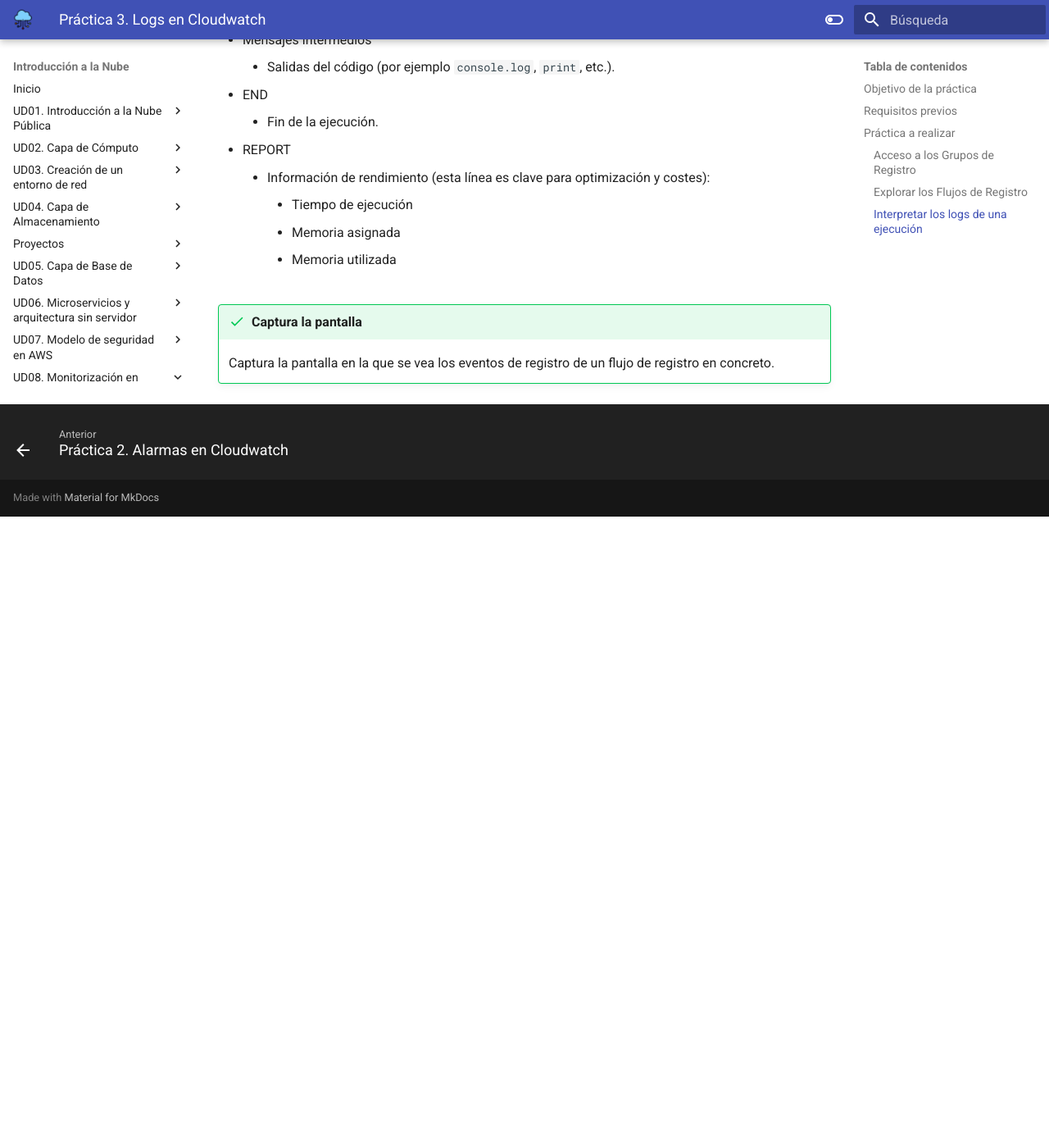
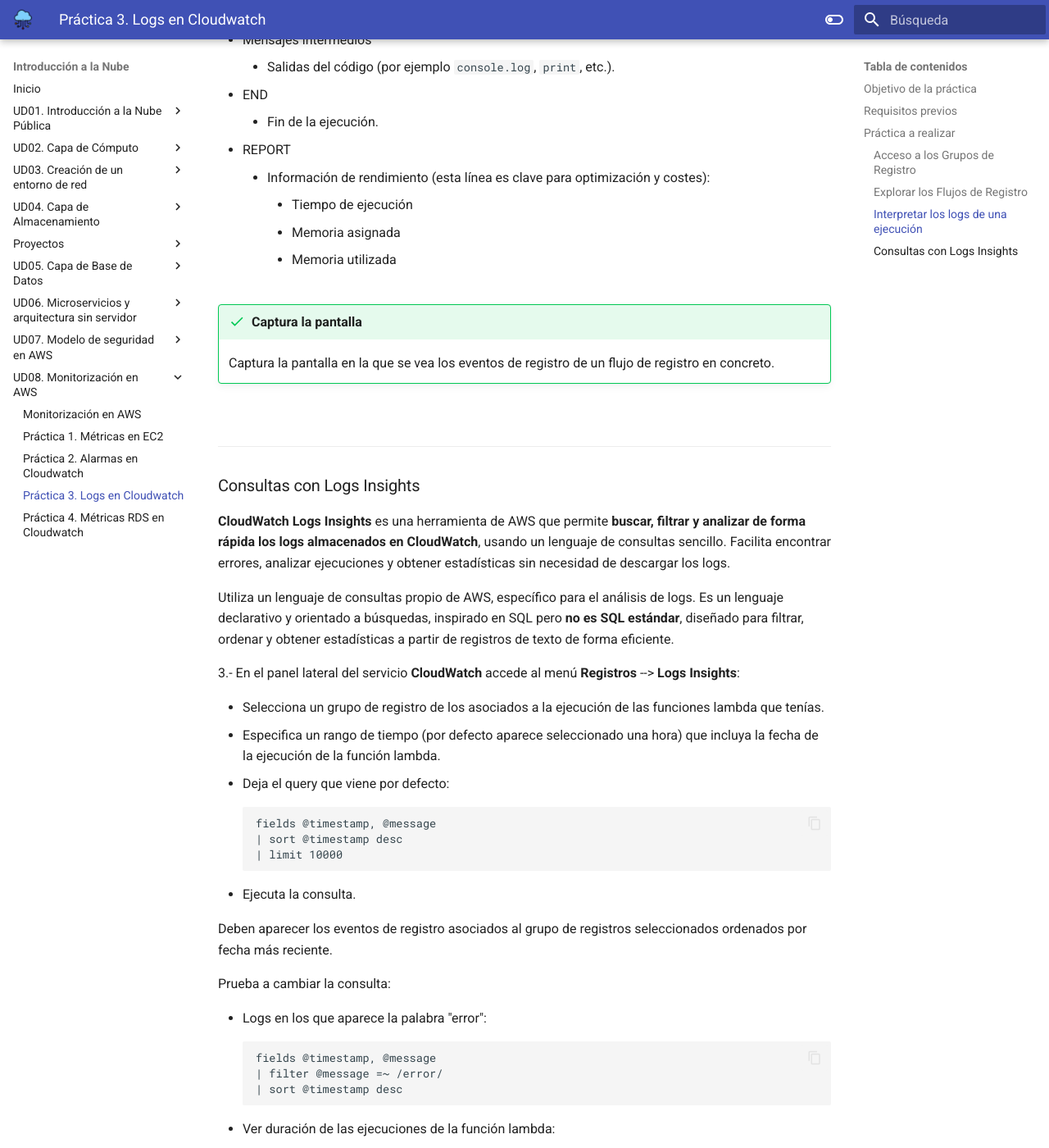
Before and after one commit to IES-CAMP-DE-MORVEDRE/optativa-cloud, an MkDocs documentation site: the page built from docs/ud08/practica3.md, in a window 1280 px wide and 1400 px high, scrolled down 2305 px. Shown: the whole window at 82% size. Built offline with MkDocs 1.6.1 and Material for MkDocs 9.7.7, drawn with Linux system fonts in a browser that asks for light colours; before the commit the page ends 2935 px from its top, so only the background shows below that; some of the changed text lies outside the part shown.

Commit message:
Práctica 4 ud08

````diff
--- a/docs/ud08/practica2.md
+++ b/docs/ud08/practica2.md
@@ -1,4 +1,4 @@
-# Práctica 2. Alarmas
+# Práctica 2. Alarmas en CloudWatch
 
 Creación de alarmas asociadas a EC2
 
--- a/docs/ud08/practica3.md
+++ b/docs/ud08/practica3.md
@@ -1,4 +1,4 @@
-# Práctica 3. Logs
+# Práctica 3. Logs en CloudWacth
 
 Visualización de logs en CloudWacth
 
@@ -89,3 +89,45 @@
 
 !!! success "Captura la pantalla"
     Captura la pantalla en la que se vea los eventos de registro de un flujo de registro en concreto.
+
+<br>
+
+---
+
+### Consultas con Logs Insights
+
+**CloudWatch Logs Insights** es una herramienta de AWS que permite **buscar, filtrar y analizar de forma rápida los logs almacenados en CloudWatch**, usando un lenguaje de consultas sencillo. Facilita encontrar errores, analizar ejecuciones y obtener estadísticas sin necesidad de descargar los logs.
+
+Utiliza un lenguaje de consultas propio de AWS, específico para el análisis de logs. Es un lenguaje declarativo y orientado a búsquedas, inspirado en SQL pero **no es SQL estándar**, diseñado para filtrar, ordenar y obtener estadísticas a partir de registros de texto de forma eficiente.
+
+3.- En el panel lateral del servicio **CloudWatch** accede al menú **Registros** --> **Logs Insights**:
+
+- Selecciona un grupo de registro de los asociados a la ejecución de las funciones lambda que tenías.
+- Especifica un rango de tiempo (por defecto aparece seleccionado una hora) que incluya la fecha de la ejecución de la función lambda.
+- Deja el query que viene por defecto:
+```
+fields @timestamp, @message
+| sort @timestamp desc
+| limit 10000
+```
+- Ejecuta la consulta.
+
+Deben aparecer los eventos de registro asociados al grupo de registros seleccionados ordenados por fecha más reciente.
+
+Prueba a cambiar la consulta:
+
+- Logs en los que aparece la palabra "error":
+```
+fields @timestamp, @message
+| filter @message =~ /error/
+| sort @timestamp desc
+```
+- Ver duración de las ejecuciones de la función lambda:
+```
+filter @type = "REPORT"
+| stats avg(@duration), max(@duration)
+```
+
+
+!!! success "Captura la pantalla"
+    Captura la pantalla en la que se vea la ejcución satisfactoria de alguna consulta.
--- a/mkdocs.yml
+++ b/mkdocs.yml
@@ -48,6 +48,7 @@
       - "Práctica 1. Métricas en EC2": "ud08/practica1.md"
       - "Práctica 2. Alarmas en Cloudwatch": "ud08/practica2.md"
       - "Práctica 3. Logs en Cloudwatch": "ud08/practica3.md"
+      - "Práctica 4. Métricas RDS en Cloudwatch": "ud08/practica4.md"
 
 theme:
     language: es
````
Also changed, not shown: docs/ud08/practica4.md (added, +107 -0 lines).
